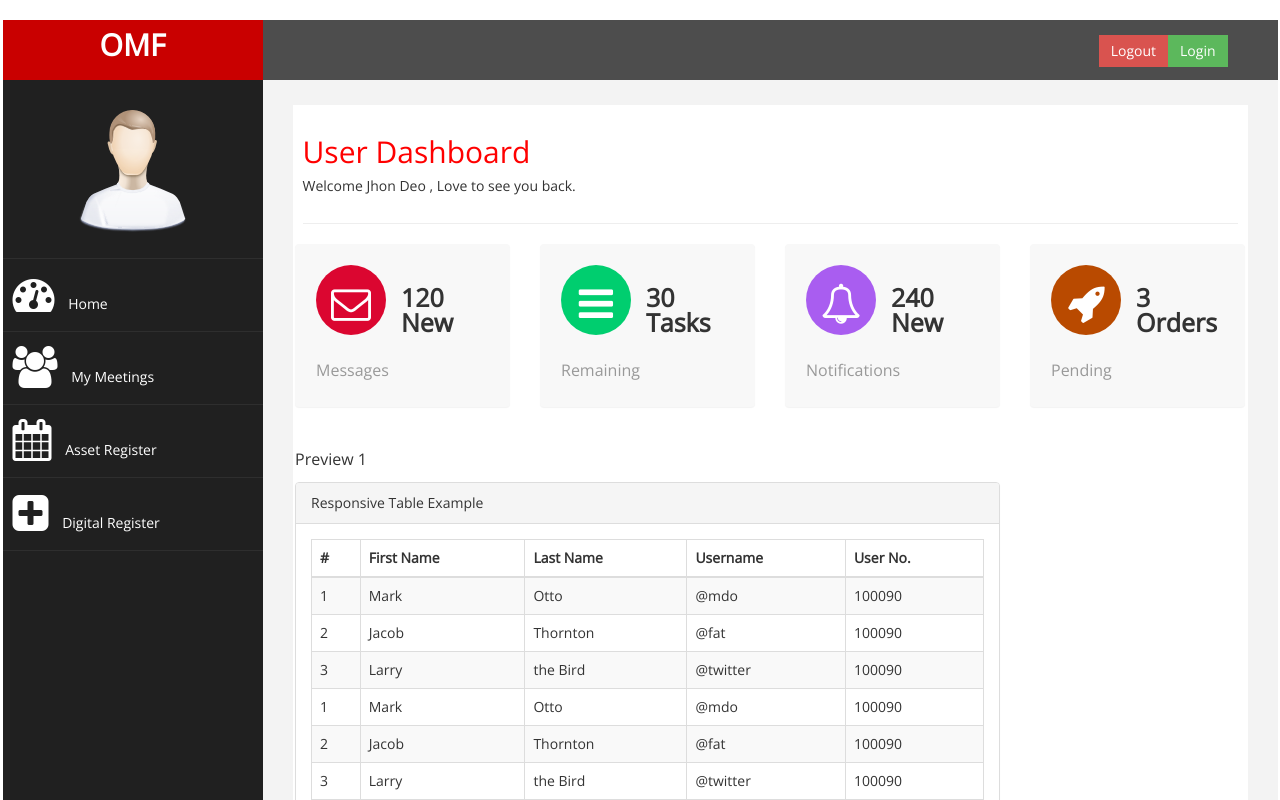
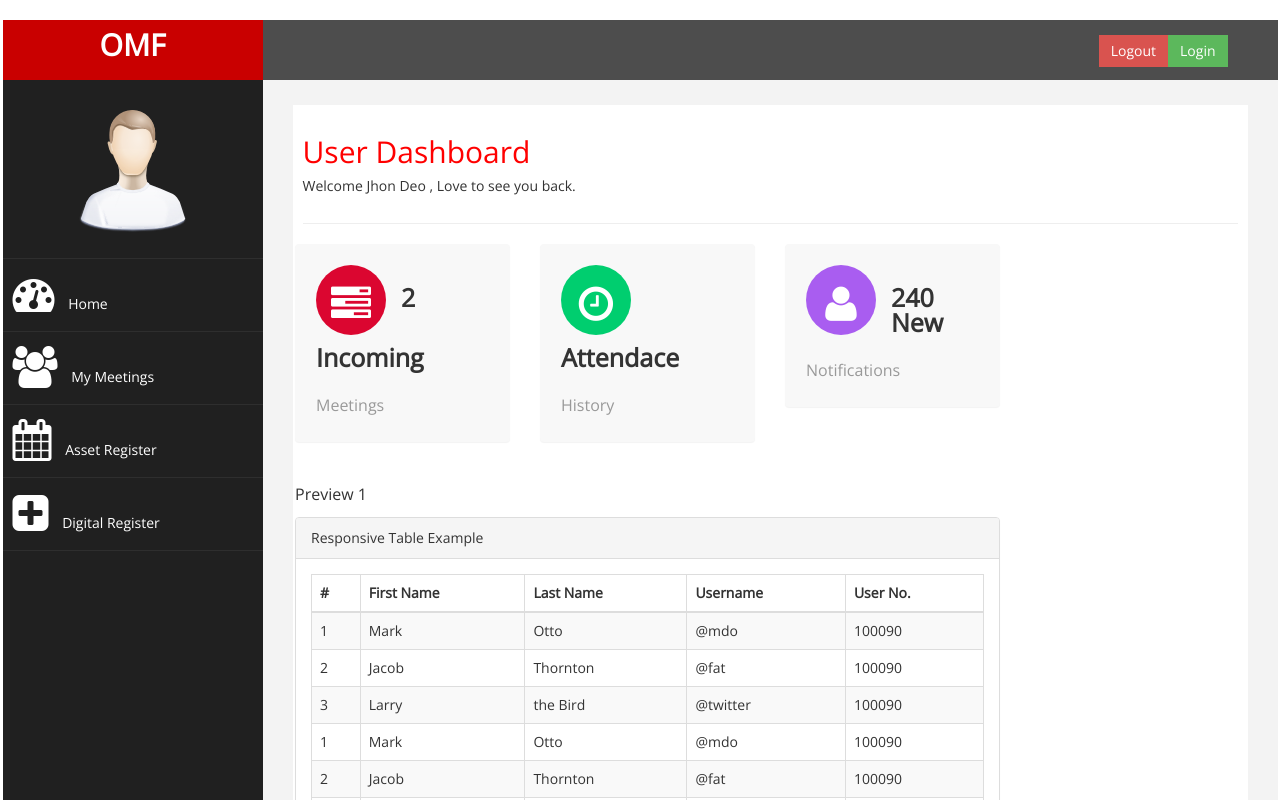
Before and after one commit to BongaDigiLink/Office_Management_Project_Team_02, an Angular app in the folder Angular_Project/: page /dashboard in a window 1280 px wide. Shown: the top 800 px of the page. Built offline with nearby package versions, Linux system fonts and the light colour scheme.

Commit message:
landing icons

```diff
--- a/Angular_Project/src/app/Layouts/dashboard/home/index.component.html
+++ b/Angular_Project/src/app/Layouts/dashboard/home/index.component.html
@@ -1,32 +1,35 @@
 <!--Main Content Comes here.-- Place router-outlet here for reusable module component-->
  <ng-container>
     <div class="row" *ngIf="user_interface">
+
         <div class="col-md-3 col-sm-6 col-xs-6">
             <div class="panel panel-back noti-box">
                 <span class="icon-box bg-color-red set-icon">
-            <i class="fa fa-envelope-o"></i>
+                    <i class="fa fa-tasks"></i>
                 </span>
                 <div class="text-box" >
-            <p class="main-text">120 New</p>
-            <p class="text-muted">Messages</p>
+                    <p class="main-text">2 Incoming</p>
+                    <p class="text-muted">Meetings</p>
                 </div>
             </div>
         </div>
+
         <div class="col-md-3 col-sm-6 col-xs-6">
             <div class="panel panel-back noti-box">
                 <span class="icon-box bg-color-green set-icon">
-            <i class="fa fa-bars"></i>
+                    <i class="fa fa-clock-o"></i>
                 </span>
                 <div class="text-box" >
-            <p class="main-text">30 Tasks</p>
-            <p class="text-muted">Remaining</p>
+                    <p class="main-text">Attendace</p>
+                    <p class="text-muted">History</p>
                 </div>
             </div>
         </div>
+
         <div class="col-md-3 col-sm-6 col-xs-6">
             <div class="panel panel-back noti-box">
                 <span class="icon-box bg-color-blue set-icon">
-            <i class="fa fa-bell-o"></i>
+                    <i class="fa fa-user"></i>
                 </span>
                 <div class="text-box" >
                     <p class="main-text">240 New</p>
@@ -34,17 +37,7 @@
                 </div>
             </div>
         </div>
-            <div class="col-md-3 col-sm-6 col-xs-6">
-        <div class="panel panel-back noti-box">
-        <span class="icon-box bg-color-brown set-icon">
-            <i class="fa fa-rocket"></i>
-        </span>
-        <div class="text-box" >
-            <p class="main-text">3 Orders</p>
-            <p class="text-muted">Pending</p>
-        </div>
-        </div>
-        </div>
+
 
         <div class="col-md-9 col-sm-12 col-xs-12">
             <p>Preview 1</p>
@@ -130,44 +123,47 @@
             <div class="col-md-3 col-sm-6 col-xs-6">
             <div class="panel panel-back noti-box">
             <span class="icon-box bg-color-red set-icon">
-                <i class="fa fa-envelope-o"></i>
+                <i class="fa fa-users"></i>
             </span>
             <div class="text-box" >
-                <p class="main-text">120 New</p>
-                <p class="text-muted">Messages</p>
+                <p class="main-text">10 Manage</p>
+                <p class="text-muted">Users</p>
             </div>
             </div>
             </div>
+
             <div class="col-md-3 col-sm-6 col-xs-6">
                 <div class="panel panel-back noti-box">
                     <span class="icon-box bg-color-green set-icon">
                         <i class="fa fa-bars"></i>
                     </span>
                     <div class="text-box" >
-                <p class="main-text">30 Tasks</p>
-                <p class="text-muted">Remaining</p>
+                        <p class="main-text">30 Manage</p>
+                        <p class="text-muted">Meeting Bookings</p>
                     </div>
                 </div>
             </div>
+
             <div class="col-md-3 col-sm-6 col-xs-6">
                 <div class="panel panel-back noti-box">
                     <span class="icon-box bg-color-blue set-icon">
-                <i class="fa fa-bell-o"></i>
+                        <i class="fa fa-laptop"></i>
                     </span>
                     <div class="text-box" >
-                <p class="main-text">240 New</p>
-                <p class="text-muted">Notifications</p>
+                        <p class="main-text">24 Manage</p>
+                        <p class="text-muted">Assets</p>
                     </div>
                 </div>
             </div>
+
             <div class="col-md-3 col-sm-6 col-xs-6">
                 <div class="panel panel-back noti-box">
                     <span class="icon-box bg-color-brown set-icon">
-                <i class="fa fa-rocket"></i>
+                        <i class="fa fa-cutlery"></i>
                     </span>
                     <div class="text-box" >
-                <p class="main-text">3 Orders</p>
-                <p class="text-muted">Pending</p>
+                        <p class="main-text">13 Manage</p>
+                        <p class="text-muted">Food Reserves</p>
                     </div>
                 </div>
             </div>
```
Lines whose indentation alone changed are shown as unchanged.
